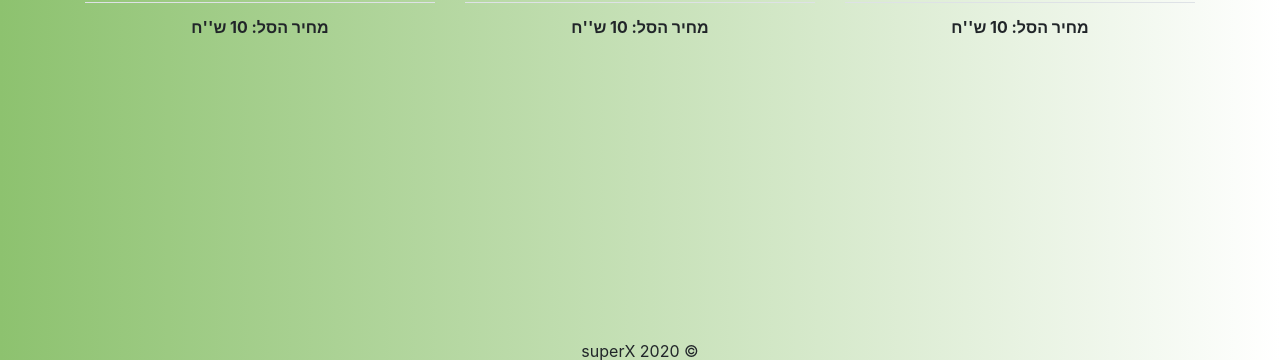
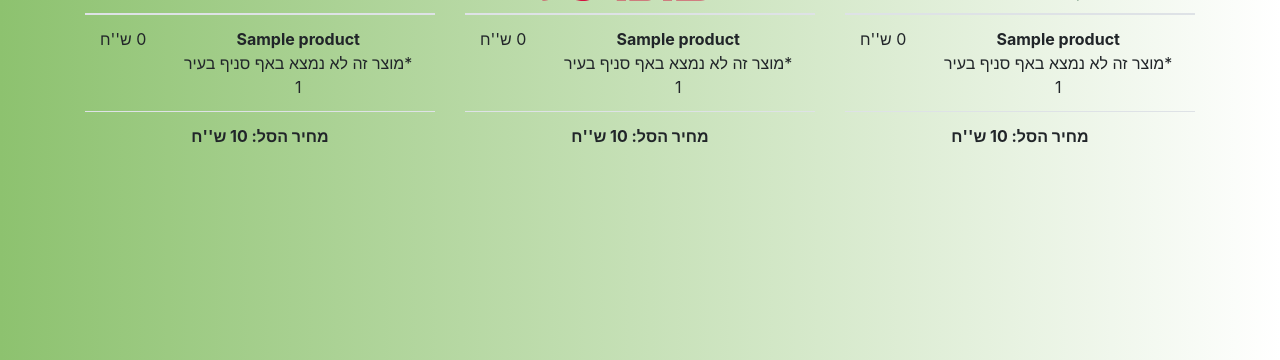
Before and after one commit to redhat-beyond/superx, a Flask app: template superx/templates/cart.html in a window 1280 px wide. Shown: the part 544-904 px from the top of the page. Run offline with Flask 2, Linux system fonts and the light colour scheme; a user stored in the database is signed in; tables that the repository leaves empty hold one stand-in row (values such as "Sample post"); the template is opened without the code that fills it: most values are stand-ins (such as "Sample title", 1, 10 or a date in 2020); some libraries are stand-ins or nearby versions.

Commit message:
Changed the presentation of the products in cart.html and added the chosen city in the header

```diff
--- a/superx/templates/cart.html
+++ b/superx/templates/cart.html
@@ -8,7 +8,8 @@
     <div class="container">
       <h1 id="header" class="display-3 text-center">superX</h1>
         <p></p>
-        <p style="font-size: large" >דף זה מציג את מחיר הסל הנבחר במבחר רשתות נבחרות</p>
+        <p style="font-size: x-large; font-weight: bold" > דף זה מציג את מחיר הסל הנבחר במבחר רשתות נבחרות </p>
+        <p style="font-size: x-large; font-weight: bold" > בעיר: {{ session['city'] }} </p>
         <p></p>
     </div>
     </div>
@@ -26,10 +27,21 @@
     </thead>
     <tbody id="megaBody">
       {% for product in total_prices['mega']['list'] %}
+            {% if not product.associated %}
+
             <tr>
-                <td> {{ product.name|replace('\'', '') }} </td>
+                <td> <strong>{{ product.name|replace('\'', '') }}</strong><br> *מוצר זה לא נמצא באף סניף בעיר <br>{{ session.city }} </td>
+                <td> 0 ש''ח</td>
+            </tr>
+
+            {% else %}
+
+            <tr>
+                <td> <strong>{{ product.name|replace('\'', '') }} </strong> <p><br></p></td>
                 <td> {{ product.price }} ש''ח</td>
             </tr>
+
+            {% endif %}
         {% endfor %}
         <tr>
             <td colspan="2"><strong>מחיר הסל: {{ total_prices['mega']['price'] }} ש''ח </strong></td>
@@ -48,10 +60,21 @@
     </thead>
     <tbody id="shufersalBody">
       {% for product in total_prices['shufersal']['list'] %}
+          {% if not product.associated %}
+
             <tr>
-                <td> {{ product.name|replace('\'', '') }} </td>
+                <td> <strong>{{ product.name|replace('\'', '') }}</strong><br> *מוצר זה לא נמצא באף סניף בעיר <br>{{ session.city }} </td>
+                <td> 0 ש''ח</td>
+            </tr>
+
+            {% else %}
+
+            <tr>
+                <td><strong> {{ product.name|replace('\'', '') }}</strong> <p><br></p> </td>
                 <td> {{ product.price }} ש''ח</td>
             </tr>
+
+          {% endif %}
         {% endfor %}
         <tr>
             <td colspan="2"><strong>מחיר הסל: {{ total_prices['shufersal']['price'] }} ש''ח </strong></td>
@@ -70,10 +93,21 @@
     </thead>
     <tbody id="victoryBody">
       {% for product in total_prices['victory']['list'] %}
+          {% if not product.associated %}
+
             <tr>
-                <td> {{ product.name|replace('\'', '') }} </td>
+                <td> <strong>{{ product.name|replace('\'', '') }}</strong><br> *מוצר זה לא נמצא באף סניף בעיר <br>{{ session.city }} </td>
+                <td> 0 ש''ח</td>
+            </tr>
+
+            {% else %}
+
+            <tr>
+                <td><strong> {{ product.name|replace('\'', '') }} </strong> <p><br></p></td>
                 <td> {{ product.price }} ש''ח</td>
             </tr>
+
+          {% endif %}
         {% endfor %}
         <tr>
             <td colspan="2"><strong>מחיר הסל: {{ total_prices['victory']['price'] }} ש''ח </strong></td>
```
